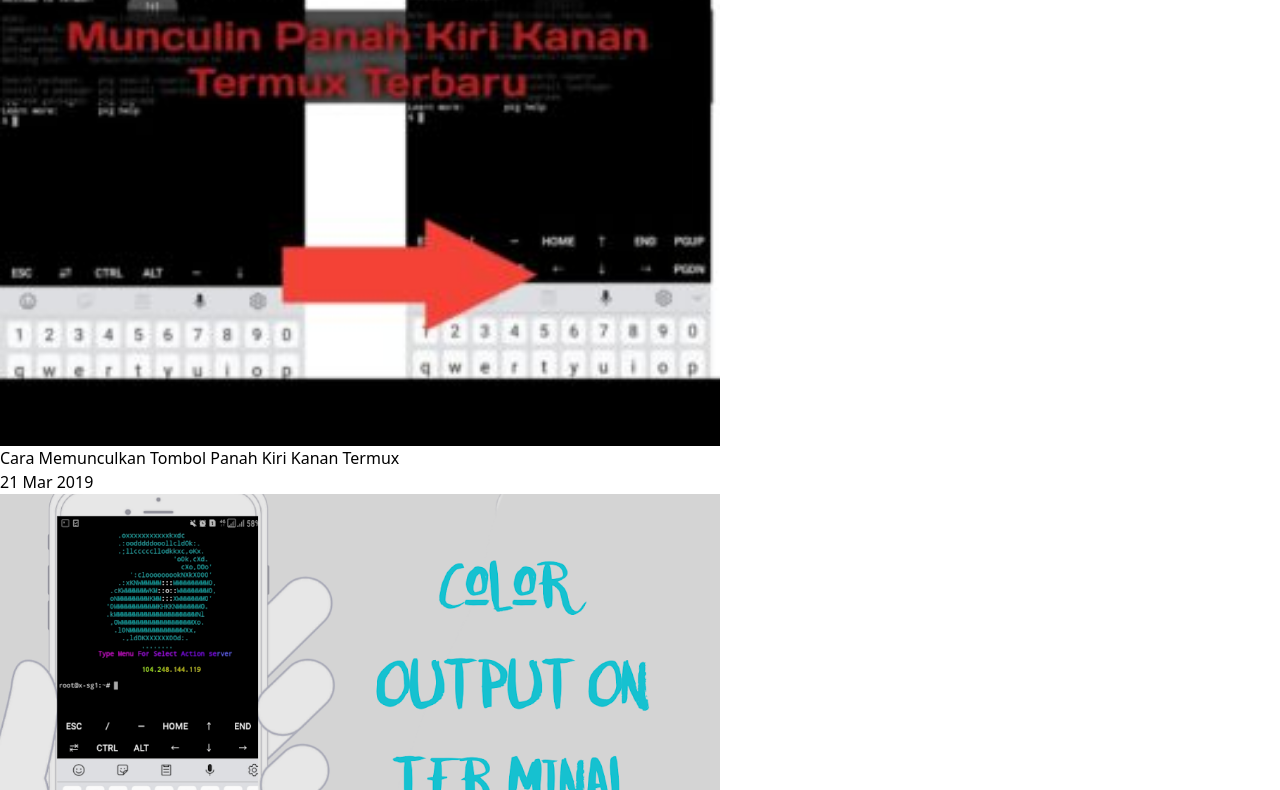
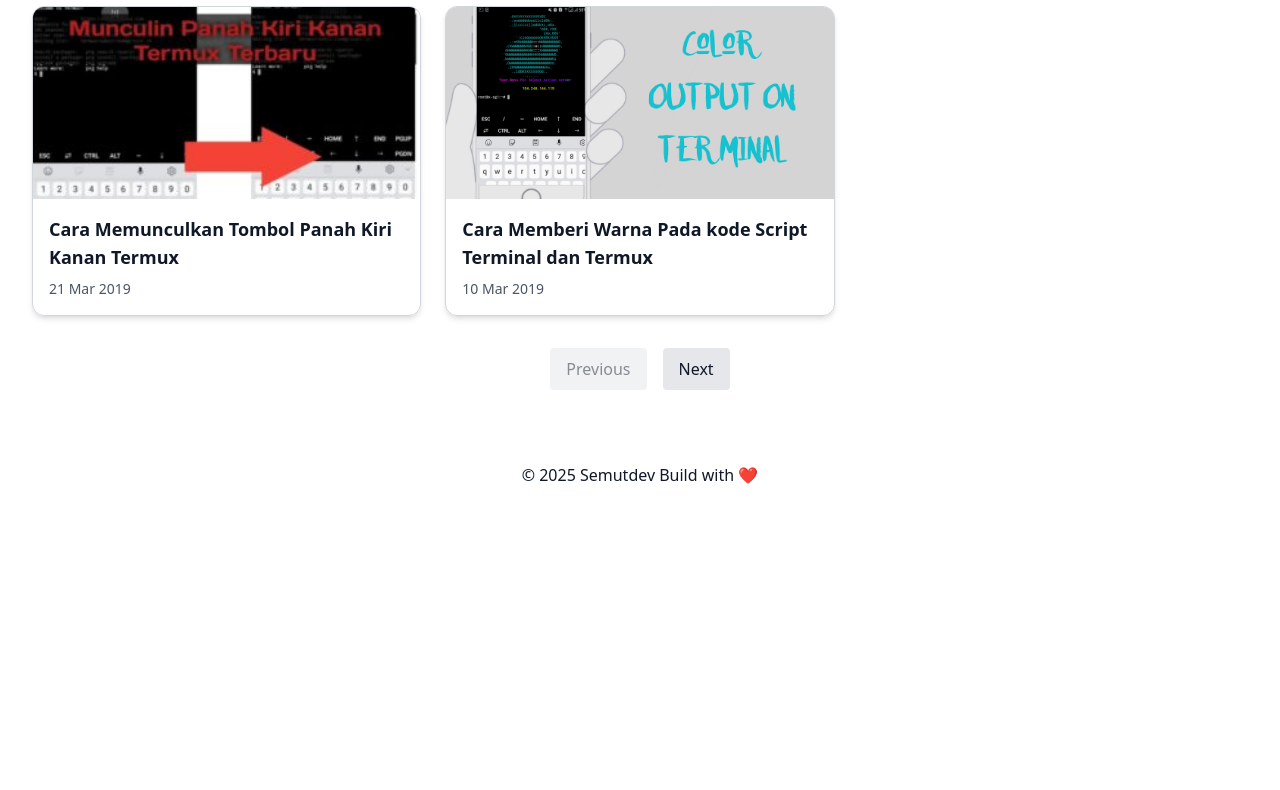
Before and after one commit to semutdev/semutdev.github.io, an Astro site: page /blog in a window 1280 px wide. Shown: the part 164-954 px from the top of the page. After the commit the page ends 800 px from the top, so only its background shows below. Built offline with nearby package versions, Linux system fonts and the light colour scheme; Astro itself is replaced by a stand-in of ours.

```diff
--- a/src/content.config.ts
+++ b/src/content.config.ts
@@ -15,4 +15,16 @@
 	}),
 });
 
-export const collections = { blog };
+const produk = defineCollection({
+	loader: glob({ base: './src/content/produk', pattern: '**/*.{md,mdx}' }),
+	schema: z.object({
+		title: z.string(),
+		description: z.string(),
+		price: z.number(),
+		discount: z.number().optional(),
+		image: z.string(),
+		checkoutUrl: z.string(),
+	}),
+});
+
+export const collections = { blog, produk };
--- /dev/null
+++ b/src/content/produk/jasa-buat-website-aplikasi.md
@@ -0,0 +1,18 @@
+---
+title: "Konsultasi pembuatan website dan aplikasi. mulai dari"
+description: "Konsultasi jasa pembuatan website dan aplikasi mulai dari 50000"
+price: 50000
+discount: 5000000
+image: "/product/jasa-web.jpg"
+checkoutUrl: "https://wa.me/6285349448726?text=Assalamualaikum%20bang%20semut%20saya%20mau%20buat%20web%20"
+---
+Kami menyediakan jasa pembuatan website dan aplikasi profesional dengan harga mulai dari Rp50.000. Apakah Anda membutuhkan website untuk bisnis, portofolio, atau aplikasi khusus? Kami siap membantu mewujudkan ide Anda menjadi kenyataan.
+
+**Kenapa memilih kami?**
+- **Harga Terjangkau:** Mulai dari Rp50.000.
+- **Profesional:** Tim kami terdiri dari ahli yang berpengalaman di bidangnya.
+- **Desain Responsif:** Website dan aplikasi yang kami buat akan terlihat sempurna di berbagai perangkat.
+- **Kustomisasi Penuh:** Solusi yang disesuaikan dengan kebutuhan Anda.
+- **Dukungan Pelanggan:** Kami siap membantu Anda kapan saja.
+
+Hubungi kami sekarang untuk konsultasi gratis dan mulai proyek Anda bersama kami!
--- a/src/pages/blog/index.astro
+++ b/src/pages/blog/index.astro
@@ -5,38 +5,145 @@
 import { SITE_TITLE, SITE_DESCRIPTION } from '../../consts';
 import { getCollection } from 'astro:content';
 import FormattedDate from '../../components/FormattedDate.astro';
-
-const posts = (await getCollection('blog')).sort(
+const allPosts = (await getCollection('blog')).sort(
 	(a, b) => b.data.pubDate.valueOf() - a.data.pubDate.valueOf(),
 );
+
+const POSTS_PER_PAGE = 12;
 ---
 
 <!doctype html>
-<html lang="en">
+<html lang="en" class="scroll-smooth bg-white dark:bg-gray-900">
 	<head>
 		<BaseHead title={SITE_TITLE} description={SITE_DESCRIPTION} />
 	</head>
-	<body>
+	<body class="text-gray-900 dark:text-gray-100 font-sans leading-relaxed">
 		<Header />
-		<main>
+		<main class="container mx-auto px-4 md:px-8 py-10">
 			<section>
-				<ul>
+        <h2 class="text-3xl font-bold mb-6 text-center text-gray-900 dark:text-gray-100">Rayapan Artikel</h2>
+				<div id="posts-list" class="grid grid-cols-1 sm:grid-cols-2 md:grid-cols-3 gap-6">
 					{
-						posts.map((post) => (
-							<li>
-								<a href={`/blog/${post.id}/`}>
-									<img width={720} height={360} src={post.data.heroImage} alt="" />
-									<h4 class="title">{post.data.title}</h4>
-									<p class="date">
-										<FormattedDate date={post.data.pubDate} />
-									</p>
+						allPosts.slice(0, POSTS_PER_PAGE).map((post) => (
+							<article
+								class="border border-gray-300 dark:border-gray-700 rounded-xl overflow-hidden shadow-md hover:shadow-lg transition-shadow duration-300"
+							>
+								<a href={`/blog/${post.id}/`} class="block group">
+									<img
+										src={post.data.heroImage}
+										alt={post.data.title}
+										class="w-full h-48 object-cover group-hover:scale-105 transition-transform duration-300"
+										loading="lazy"
+									/>
+									<div class="p-4">
+										<h3 class="text-lg font-semibold mb-2 text-gray-900 dark:text-gray-100 line-clamp-2">
+											{post.data.title}
+										</h3>
+										<p class="text-sm text-gray-600 dark:text-gray-400">
+											<FormattedDate date={post.data.pubDate} />
+										</p>
+									</div>
 								</a>
-							</li>
+							</article>
 						))
 					}
-				</ul>
+				</div>
+				<!-- Pagination controls -->
+				<div class="flex justify-center mt-8 space-x-4">
+					<button
+						id="prevPage"
+						class="px-4 py-2 bg-gray-200 dark:bg-gray-700 rounded disabled:opacity-50"
+						disabled
+					>
+						Previous
+					</button>
+					<button
+						id="nextPage"
+						class="px-4 py-2 bg-gray-200 dark:bg-gray-700 rounded"
+					>
+						Next
+					</button>
+				</div>
 			</section>
 		</main>
 		<Footer />
+		<script type="module">
+			document.addEventListener('DOMContentLoaded', () => {
+				const posts = JSON.parse('@json(allPosts)');
+				const postsPerPage = 12;
+				let currentPage = 1;
+				const totalPages = Math.ceil(posts.length / postsPerPage);
+
+				const postsList = document.getElementById('posts-list');
+				const prevButton = document.getElementById('prevPage');
+				const nextButton = document.getElementById('nextPage');
+
+				function renderPosts(page) {
+					postsList.innerHTML = '';
+					const start = (page - 1) * postsPerPage;
+					const end = start + postsPerPage;
+					const pagePosts = posts.slice(start, end);
+
+					pagePosts.forEach(post => {
+						const article = document.createElement('article');
+						article.className = 'border border-gray-300 dark:border-gray-700 rounded-xl overflow-hidden shadow-md hover:shadow-lg transition-shadow duration-300';
+
+						const link = document.createElement('a');
+						link.href = `/blog/${post.id}/`;
+						link.className = 'block group';
+
+						const img = document.createElement('img');
+						img.src = post.data.heroImage;
+						img.alt = post.data.title;
+						img.className = 'w-full h-48 object-cover group-hover:scale-105 transition-transform duration-300';
+						img.loading = 'lazy';
+
+						const div = document.createElement('div');
+						div.className = 'p-4';
+
+						const h3 = document.createElement('h3');
+						h3.className = 'text-lg font-semibold mb-2 text-gray-900 dark:text-gray-100 line-clamp-2';
+						h3.textContent = post.data.title;
+
+						const p = document.createElement('p');
+						p.className = 'text-sm text-gray-600 dark:text-gray-400';
+						p.textContent = new Date(post.data.pubDate).toLocaleDateString();
+
+						div.appendChild(h3);
+						div.appendChild(p);
+						link.appendChild(img);
+						link.appendChild(div);
+						article.appendChild(link);
+						postsList.appendChild(article);
+					});
+				}
+
+				function updateButtons() {
+					prevButton.disabled = currentPage === 1;
+					nextButton.disabled = currentPage === totalPages;
+				}
+
+				prevButton.addEventListener('click', () => {
+					if (currentPage > 1) {
+						currentPage--;
+						renderPosts(currentPage);
+						updateButtons();
+						window.scrollTo({ top: 0, behavior: 'smooth' });
+					}
+				});
+
+				nextButton.addEventListener('click', () => {
+					if (currentPage < totalPages) {
+						currentPage++;
+						renderPosts(currentPage);
+						updateButtons();
+						window.scrollTo({ top: 0, behavior: 'smooth' });
+					}
+				});
+
+				renderPosts(currentPage);
+				updateButtons();
+			});
+		</script>
 	</body>
 </html>
--- a/src/pages/index.astro
+++ b/src/pages/index.astro
@@ -8,6 +8,10 @@
 
 const posts = (await getCollection('blog')).sort(
 	(a, b) => b.data.pubDate.valueOf() - a.data.pubDate.valueOf(),
+);
+
+const products = (await getCollection('produk')).sort(
+  (a, b) => b.data.price - a.data.price
 );
 ---
 
@@ -85,44 +89,47 @@
 				<h1 class="text-xl font-bold text-center my-4 md:text-left">Rayapan Produk</h1>
 				<!-- Products wrap -->
 				<div class="grid grid-cols-2 md:grid-cols-3 lg:grid-cols-4 gap-4">
-					<!-- Product item -->
+					{
+						products.map((product) => (
 							<a
-						href="https://wa.me/6285349448726?text=Assalamualaikum%20bang%20semut%20saya%20mau%20buat%20web%20"
+								href={product.data.checkoutUrl}
 								class="block cursor-pointer"
 								target="_blank"
+								rel="noopener noreferrer"
 							>
 								<div
 								class="border-2 border-gray-600 bg-white rounded-xl overflow-hidden hover:shadow-lg transition-all duration-200 hover:scale-[1.01]"
 								>
 								<div class="relative">
 									<img
-							src="/product/jasa-web.jpg"
-							alt="Produk tes 1"
+									src={product.data.image}
+									alt={product.data.title}
 									class="w-full h-32 sm:h-40 object-cover bg-[#3b82f6]"
 									loading="lazy"
 									/>
-							<!-- <span class="absolute top-2 left-2 sm:top-3 sm:left-3 bg-[#3b82f6] text-white px-2 py-0.5 rounded-md text-xs sm:text-sm font-medium shadow-sm">Semaumu</span> -->
 								</div>
 								<div class="p-3 sm:p-4">
 									<h2
 									class="text-gray-900 text-sm sm:text-base mb-1.5 sm:mb-2 line-clamp-2"
 									>
-								Konsultasi pembuatan, tambah fitur web atau aplikasi
+										{product.data.title}
 									</h2>
 									<div class="flex items-baseline gap-1.5 sm:gap-2">
 										<span
 										class="text-[#3b82f6] text-base sm:text-lg font-semibold"
-								>Rp0</span
+										>Rp{product.data.price.toLocaleString('id-ID')}</span
 										>
+										{product.data.discount && (
 											<span
 											class="text-gray-600 text-xs sm:text-sm line-through"
-								>Rp5.000.000</span
-							>
+											>Rp{product.data.discount.toLocaleString('id-ID')}</span>
+										)}
 									</div>
 								</div>
 								</div>
 							</a>
-					<!-- ./Product item -->
+						))
+					}
 				</div>
 				<!-- ./Products wrap -->
 			</div>
```
Lines whose indentation alone changed are shown as unchanged.
